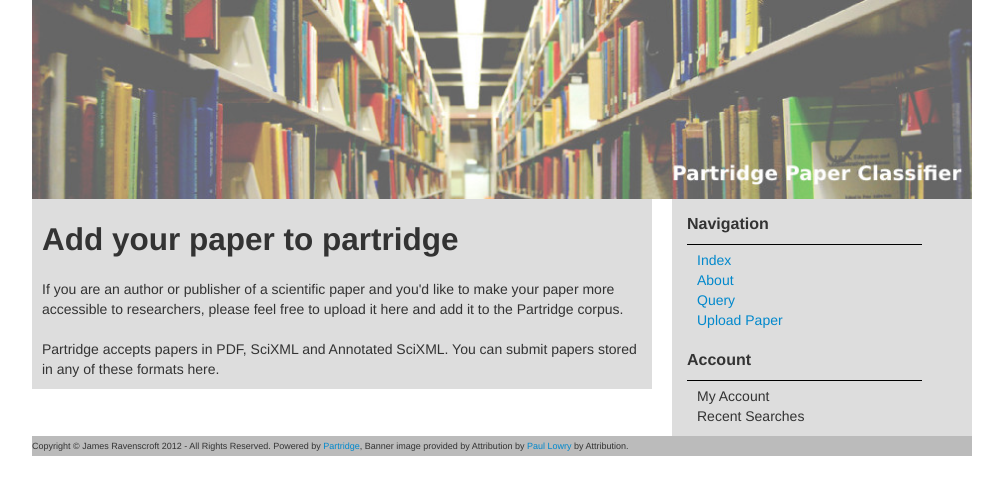
After one commit to ravenscroftj/partridge, a Flask app: template partridge/templates/upload.html in a window 1280 px wide. The commit adds this page. Shown: the top 495 px of the page, without its empty margins (138-1141 px from the left). Run offline with Flask 2, Linux system fonts and the light colour scheme; the template is opened without the code that fills it, so the values that code supplies are empty; parts of the project's set-up code (start-up, migrations or seed data) failed here and were passed over.

Commit message:
Started on upload form - added route to app

```diff
--- a/partridge/__init__.py
+++ b/partridge/__init__.py
@@ -17,9 +17,11 @@ def create_app( config ):
 
     #load views model lazily
     import views
+    import views.upload
 
     app.add_url_rule("/",view_func = views.index)
     app.add_url_rule("/query", view_func = views.query)
+    app.add_url_rule("/upload", view_func = views.upload.upload)
     db.app = app
     db.init_app(app)
     return app
--- a/partridge/templates/mainpage.html
+++ b/partridge/templates/mainpage.html
@@ -66,10 +66,12 @@
       <div class="span4" id="navigation">
         <h2>Navigation</h2>
         <ul>
-          <li>Index</li>
-          <li>About</li>
-          <li>Query</li>
-          <li>Help</li>
+          <li><a href="/">Index</a></li>
+          <li><a href="#">About</a></li>
+          <li><a href="{{ url_for('.query') }}">Query</a></li>
+          <li><a href="{{ url_for('.upload') }}">Upload Paper</a></li>
+          <li><a href="#"></a><Help</li>
+
         </ul>
 
 
--- /dev/null
+++ b/partridge/templates/upload.html
@@ -0,0 +1,21 @@
+{% extends "mainpage.html" %}
+{% block title %}Upload Paper{% endblock %}
+{% block content %}
+
+<div class="row">
+
+<div class="span8 contentbox">
+
+ <h2>Add your paper to partridge</h2>
+ <p>If you are an author or publisher of a scientific paper and you'd like
+ to make your paper more accessible to researchers, please feel free to upload
+ it here and add it to the Partridge corpus.</p>
+
+ <p>Partridge accepts papers in PDF, SciXML and Annotated SciXML. You can
+ submit papers stored in any of these formats here.</p>
+
+</div>
+
+</div>
+
+{% endblock %}
```
Also changed, not shown: partridge/views/upload.py (added, +7 -0 lines).
